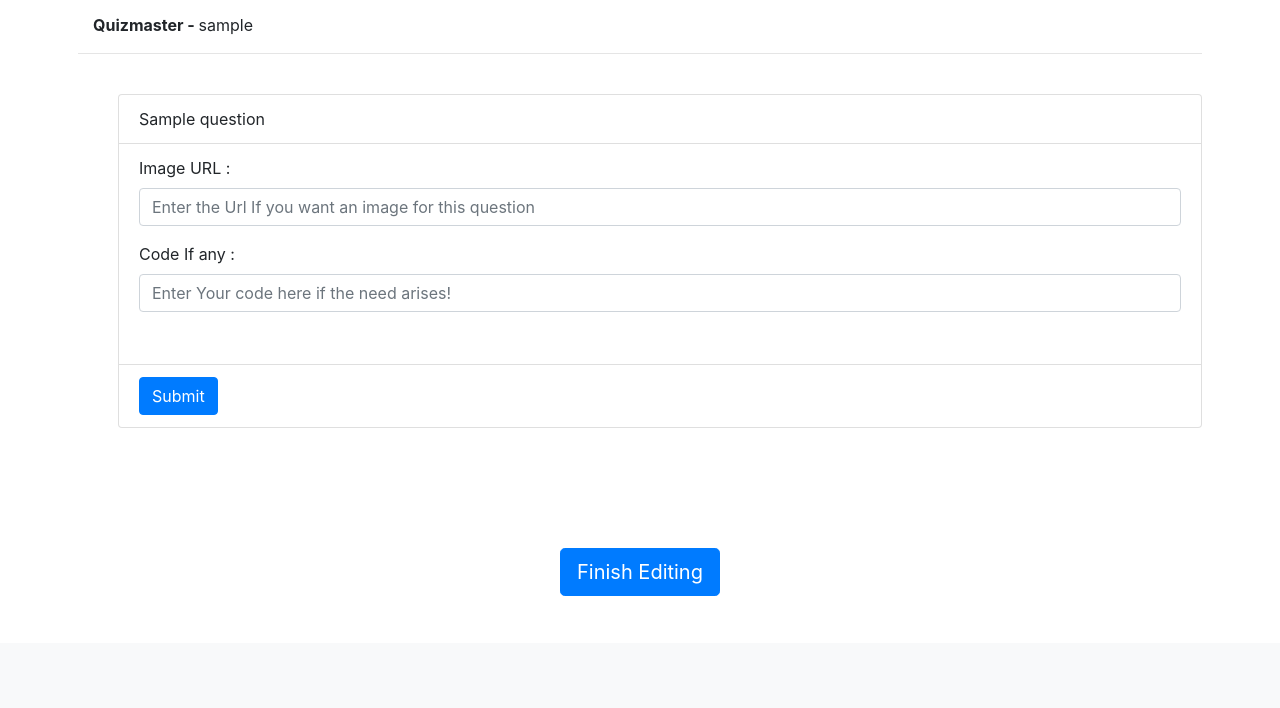
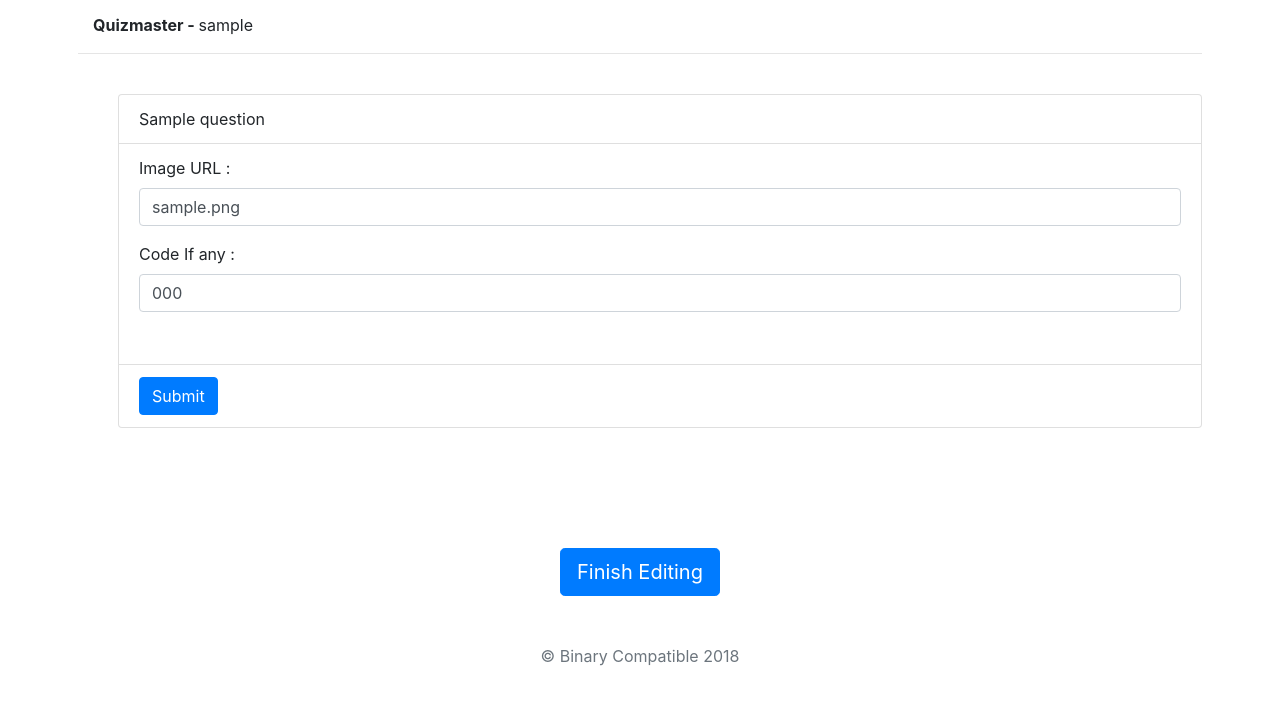
Before and after one commit to rht6226/Quizzer, a Django app: page /quiz/test/edit/1 in a window 1280 px wide. Shown: the part 157-865 px from the top of the page. Before the commit the page ends 753 px from the top, so only its background shows below. Run offline with Django 3.2, Linux system fonts and the light colour scheme; a user stored in the database is signed in; tables that the repository leaves empty hold one stand-in row (values such as "Sample post"); grey boxes marked "Sample" are stand-in pictures; some libraries are stand-ins or nearby versions.

Commit message:
Backend - Rohit Only quiz-admin can edit the quiz. bug- error is not being raised on failure.

```diff
--- a/quiz/templates/editquiz.html
+++ b/quiz/templates/editquiz.html
@@ -67,7 +67,6 @@
         <ol>
         {% for obj in quiz_data%}
         <br>
-        <div id="results"></div>
         <ul class="list-group">
             <li class="list-group-item">{{obj.question}}</li>
             <form method="POST" enctype="multipart/form-data" action="{% url 'testedit' quizid=quiz_object.Quiz_id %}" name="{{obj.id}}">
@@ -76,10 +75,10 @@
             <li class="list-group-item">
             <p>
                 <label for="img">Image URL :</label>
-                <input class="form-control" type="url" name='img_{{obj.id}}' placeholder="Enter the Url If you want an image for this question"> </p>
+                <input class="form-control" type="url" value="{{obj.image}}" name='img_{{obj.id}}' placeholder="Enter the Url If you want an image for this question"> </p>
             <p>
                 <label for="code">Code If any :</label>
-                    <input type="text" class="form-control -p3" placeholder="Enter Your code here if the need arises!" name="code_{{obj.id}}">
+                    <input type="text" class="form-control -p3" placeholder="Enter Your code here if the need arises!" value="{{obj.code}}" name="code_{{obj.id}}">
                 <br>
             </p>
             </li>
@@ -102,6 +101,15 @@
     </form>
 </div>
 {% endif %}
+
+<footer class="text-muted">
+    <br><br>
+        <div class="container text-center">
+          <p>&copy; Binary Compatible {% now "Y" %}</p>
+          <br>
+        </div>
+</footer>
+
 <script src="https://code.jquery.com/jquery-3.1.1.min.js"></script>
 <script>
         $(function() {
--- a/quiz/views.py
+++ b/quiz/views.py
@@ -197,12 +197,17 @@ def edit_quiz(request, quizid):
     aspirant = request.user
     item = get_object_or_404(Quiz, Quiz_id=quizid)
     data = Question.objects.filter(quiz = item)
+    error = ''
     if request.method == 'POST':
-        ques = get_object_or_404(Question, id=request.POST.get('question_id'))
-        ques.image = request.POST.get('img')
-        ques.code = request.POST.get('code')
-        ques.save()
+        if aspirant == item.quizmaster:
+            ques = get_object_or_404(Question, id=request.POST.get('question_id'))
+            ques.image = request.POST.get('img')
+            ques.code = request.POST.get('code')
+            ques.save()
+        else:
+            error = 'You do not have the required Permissions.'
     querys = []
     for thing in data:
         querys.append(thing)
-    return render(request, 'editquiz.html', {'quiz_object': item, 'quiz_data': querys})
+    print(error)
+    return render(request, 'editquiz.html', {'quiz_object': item, 'quiz_data': querys, 'problem': error,})
```
